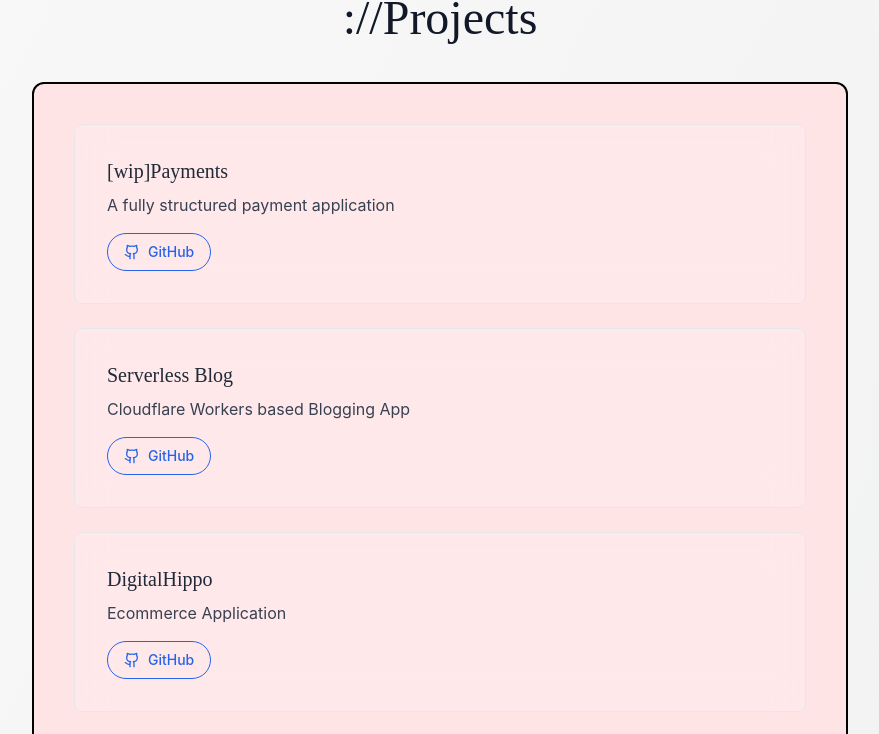
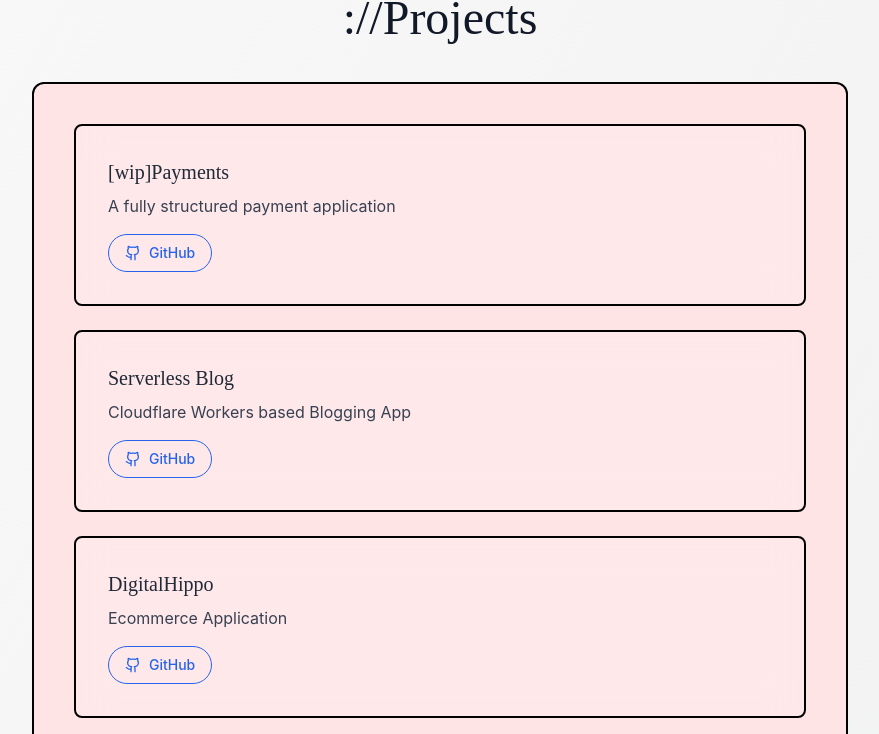
Before and after one commit to utkarsh125/portfolio-port, a Next.js app: page / in a window 1280 px wide. Shown: the part 1000-1734 px from the top of the page, without its empty margins (200-1079 px from the left). Built offline with nearby package versions, Linux system fonts and the light colour scheme.

Commit message:
Border fixes

```diff
--- a/src/app/components/Projects.tsx
+++ b/src/app/components/Projects.tsx
@@ -1,9 +1,8 @@
 "use client";
 
-import React, { useEffect, useRef } from "react";
+import React, { useRef } from "react";
 
 import { Github } from "lucide-react";
-import gsap from "gsap";
 import { motion } from "framer-motion";
 
 const projects = [
@@ -16,18 +15,6 @@ const projects = [
 ];
 
 const Projects = () => {
-  const cardsRef = useRef<HTMLDivElement[]>([]);
-
-  useEffect(() => {
-    cardsRef.current.forEach((card, index) => {
-      gsap.fromTo(
-        card,
-        { opacity: 0, y: 50, scale: 0.8 },
-        { opacity: 1, y: 0, scale: 1, duration: 0.8, ease: "power4.out", delay: index * 0.3 }
-      );
-    });
-  }, []);
-
   return (
     <motion.div
       className="projects-container font-inter py-16 px-6 sm:px-10 relative overflow-hidden rounded-3xl"
@@ -53,14 +40,7 @@ const Projects = () => {
         {projects.map((project, index) => (
           <motion.div
             key={index}
-            className="project-card relative border-black p-6 sm:p-8 rounded-lg backdrop-blur-lg bg-[rgba(255,255,255,0.15)] border border-gray-200 hover:shadow-lg transition-all duration-300"
-            ref={(el) => {
-              if (el) cardsRef.current[index] = el;
-            }}
-            initial={{ opacity: 0, y: 50 }}
-            whileInView={{ opacity: 1, y: 0 }}
-            viewport={{ once: true }}
-            transition={{ duration: 0.8, delay: index * 0.2 }}
+            className="project-card relative p-6 sm:p-8 rounded-lg backdrop-blur-lg bg-[rgba(255,255,255,0.15)] border border-2 border-black hover:shadow-lg transition-all duration-300"
           >
             <h3 className="text-lg sm:text-xl font-playfair mb-2 text-gray-800">
               {project.name}
```
